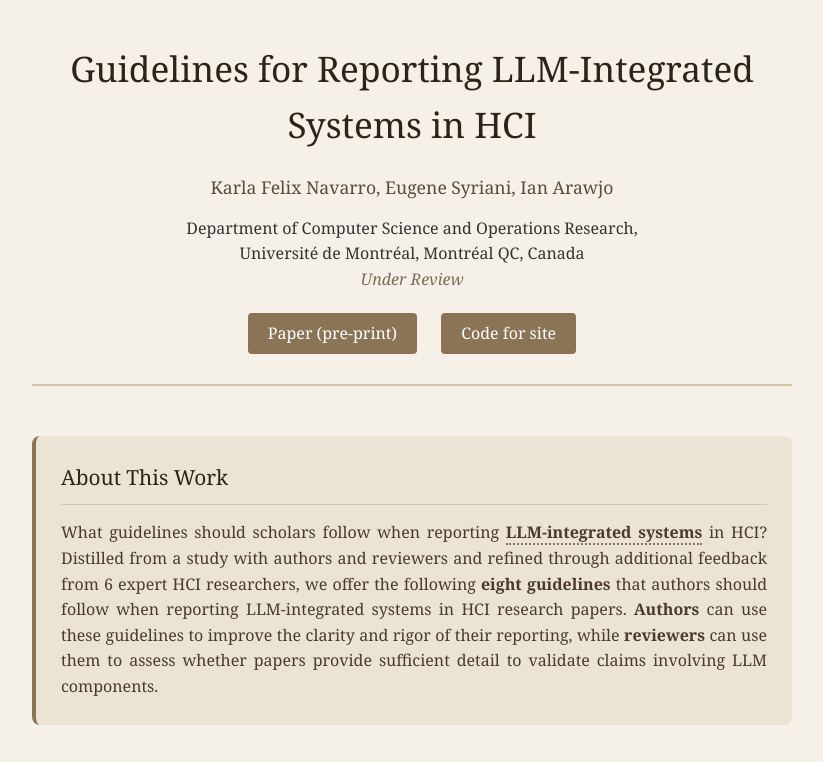
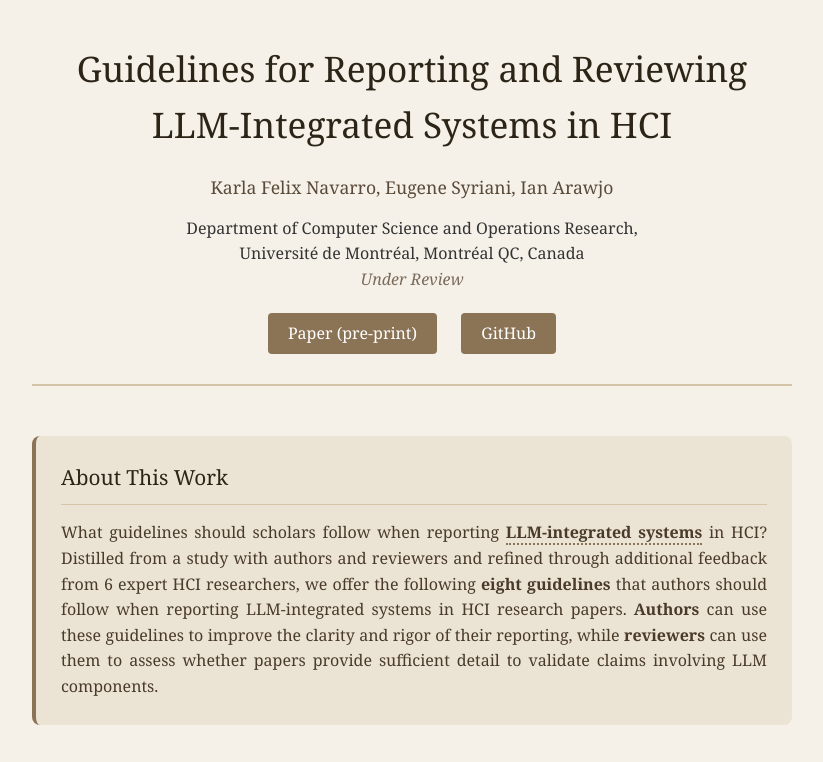
Before and after one commit to ianarawjo/Guidelines-for-Reporting-LLM-Integrated-Systems-in-HCI, a plain HTML site: page index.html in a window 1280 px wide. Shown: the top 762 px of the page, without its empty margins (228-1051 px from the left). Drawn offline with Linux system fonts and the light colour scheme.

Commit message:
Add GitHub and rename to index.html

```diff
--- a/llm-hci-guidelines.html
+++ b/index.html
@@ -3,7 +3,7 @@
 <head>
     <meta charset="UTF-8">
     <meta name="viewport" content="width=device-width, initial-scale=1.0">
-    <title>Reporting and Reviewing LLM-Integrated Systems in HCI</title>
+    <title>Guidelines for Reporting and Reviewing LLM-Integrated Systems in HCI</title>
     <style>
         * {
             margin: 0;
@@ -354,14 +354,14 @@
 <body>
     <div class="container">
         <header>
-            <h1>Guidelines for Reporting LLM-Integrated Systems in HCI</h1>
+            <h1>Guidelines for Reporting and Reviewing LLM-Integrated Systems in HCI</h1>
             <!-- <h2>Reporting Guidelines</h2> -->
             <div class="authors">Karla Felix Navarro, Eugene Syriani, Ian Arawjo</div>
             <div class="institution">Department of Computer Science and Operations Research,<br />Université de Montréal, Montréal QC, Canada</div>
             <div class="venue">Under Review</div>
             <div class="links">
                 <a href="https://ianarawjo.com/docs/preprint-reporting-llm-integrated-systems-hci.pdf" target="_blank">Paper (pre-print)</a>
-                <a href="#code">Code for site</a>
+                <a href="https://github.com/ianarawjo/Guidelines-for-Reporting-LLM-Integrated-Systems-in-HCI" target="_blank">GitHub</a>
             </div>
         </header>
 
```
